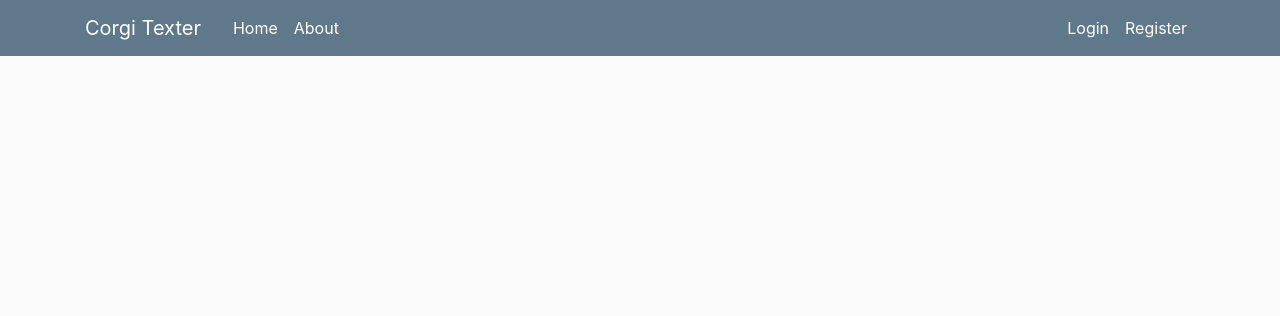
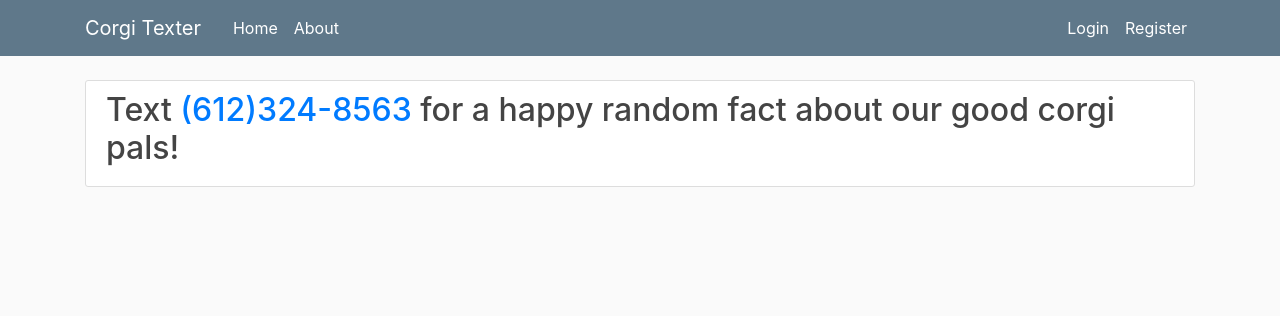
Before and after one commit to trjahnke/corgi_texter, a Flask app: page / in a window 1280 px wide. Shown: the top 316 px of the page. Run offline with Flask 2, Linux system fonts and the light colour scheme; data that the repository does not hold is empty; some libraries are stand-ins or nearby versions.

Commit message:
added number to top of homepage

```diff
--- a/corgiTexter/templates/home.html
+++ b/corgiTexter/templates/home.html
@@ -1,6 +1,9 @@
 {% extends 'base.html' %}
 
 {% block content %}
+    <article class="media content-section">
+        <h2>Text<a href="tel:(612)324-8563"> (612)324-8563 </a> for a happy random fact about our good corgi pals!</h2>
+    </article>
     {% for post in posts %}
         <article class="media content-section">
             <img class="rounded-circle article-img" src="{{ url_for('static',filename='profilePics/' + post.author.image_file) }}">
```
